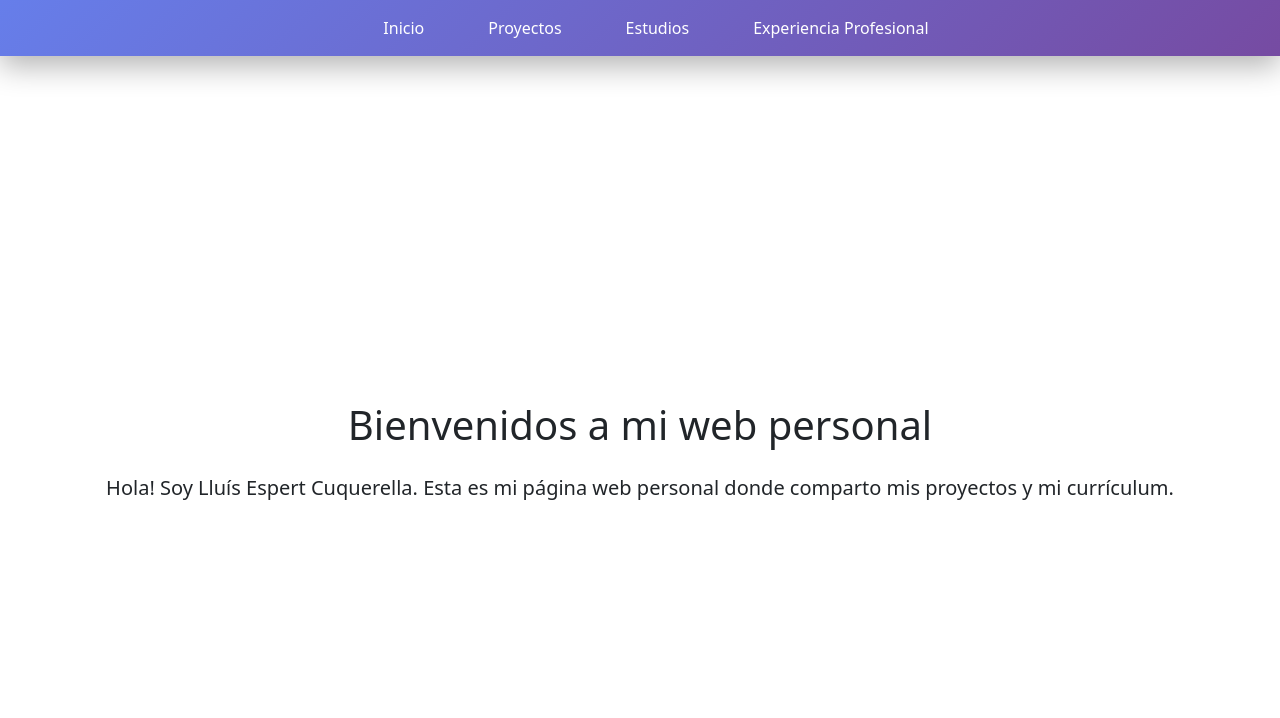
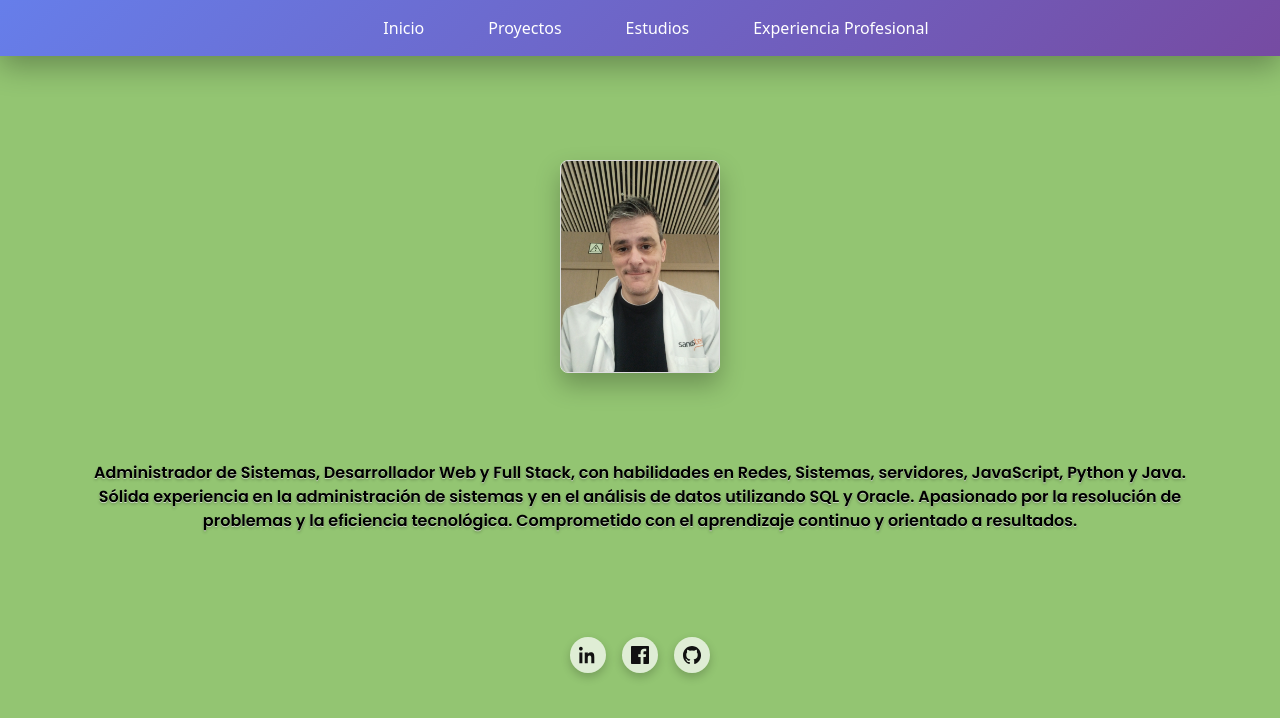
Before and after one commit to lluisespert/web, a React (Vite) app: page / in a window 1280 px wide. Shown: the top 718 px of the page. Built offline with nearby package versions, Linux system fonts and the light colour scheme.

Commit message:
Casi terminada la web

```diff
--- a/index.html
+++ b/index.html
@@ -5,7 +5,7 @@
     <meta name="viewport" content="width=device-width, initial-scale=1.0" />
     <title>Lluís Espert Cuquerella</title>
   </head>
-  <body>
+  <body class="home-screen">
     <div id="root"></div>
     <script type="module" src="/src/renders/main.jsx"></script>
   </body>
--- a/src/components/Navbar.jsx
+++ b/src/components/Navbar.jsx
@@ -1,10 +1,22 @@
 import React from 'react';
 import { Link } from 'react-router-dom';
-import '../estilos/estilos.css'; // Archivo CSS para estilos 3D
+import '../estilos/estilos.css';
 
 function Navbar() {
   return (
-    <nav className="navbar-3d">
+    <nav
+      className="navbar-3d"
+      style={{
+        position: "fixed",
+        top: 0,
+        left: 0,
+        right: 0,
+        width: "100%",
+        zIndex: 1000,
+        background: "linear-gradient(135deg, #667eea 0%, #764ba2 100%)",
+        boxShadow: "0 10px 30px rgba(0, 0, 0, 0.3)",
+      }}
+    >
       <div className="navbar-container">
         <ul className="navbar-menu">
           <li className="navbar-item">
--- a/src/estilos/estilos.css
+++ b/src/estilos/estilos.css
@@ -1,8 +1,11 @@
+@import url("https://fonts.googleapis.com/css2?family=Poppins:wght@400;600&display=swap");
+
 #root {
   max-width: 1280px;
   margin: 0 auto;
   padding: 2rem;
   text-align: center;
+  min-height: 100vh;
 }
 
 .logo {
@@ -40,6 +43,66 @@
 .read-the-docs {
   color: #888;
 }
+
+.home-screen {
+  min-height: 100vh;
+  width: 100%;
+  background-color: #93C572;
+  display: flex;
+  align-items: flex-start;
+}
+
+.home-portrait {
+  width: 160px;
+  height: auto;
+  display: block;
+  max-width: 100%;
+  border-radius: 8px;
+  border: 1px solid #ddd;
+  box-shadow: 0 12px 24px rgba(0, 0, 0, 0.25),
+    inset 0 2px 4px rgba(255, 255, 255, 0.5);
+}
+
+.home-description {
+  color: #000;
+  margin-top: 1.15rem;
+  font-family: "Poppins", "Segoe UI", Tahoma, sans-serif;
+  font-weight: 600;
+  text-shadow: 0 1px 0 rgba(255, 255, 255, 0.6),
+    0 2px 3px rgba(0, 0, 0, 0.25);
+}
+
+.social-icons {
+  display: flex;
+  justify-content: center;
+  gap: 16px;
+  margin-top: 1rem;
+}
+
+.social-link {
+  width: 36px;
+  height: 36px;
+  display: inline-flex;
+  align-items: center;
+  justify-content: center;
+  color: #111;
+  background: rgba(255, 255, 255, 0.7);
+  border-radius: 50%;
+  box-shadow: 0 4px 10px rgba(0, 0, 0, 0.2);
+  transition: transform 0.2s ease, box-shadow 0.2s ease;
+  text-decoration: none;
+}
+
+.social-link:hover {
+  transform: translateY(-2px);
+  box-shadow: 0 6px 14px rgba(0, 0, 0, 0.25);
+}
+
+.social-link svg {
+  width: 18px;
+  height: 18px;
+  fill: currentColor;
+}
 :root {
   font-family: system-ui, Avenir, Helvetica, Arial, sans-serif;
   line-height: 1.5;
@@ -66,10 +129,10 @@ a:hover {
 
 body {
   margin: 0;
-  display: flex;
-  place-items: center;
+  display: block;
   min-width: 320px;
   min-height: 100vh;
+  background-color: #f7c873;
 }
 
 h1 {
--- a/src/pages/Home.jsx
+++ b/src/pages/Home.jsx
@@ -1,19 +1,62 @@
 import React from "react";
-import { useNavigate } from "react-router-dom";
 import "bootstrap/dist/css/bootstrap.min.css";
 import "../estilos/estilos.css";
+import lluisImg from "../img/lluis.jpeg";
 
-function Home() {
-  const navigate = useNavigate();
-
+export default function Home() {
   return (
-    <div className="container text-center mt-5">
-      <h1 className="mb-4">Bienvenidos a mi web personal</h1>
-      <p className="lead mb-4">
-        Hola! Soy Lluís Espert Cuquerella. Esta es mi página web personal donde comparto mis proyectos y mi currículum.
-      </p>
+    <div className="home-screen">
+      <div className="container text-center py-5">
+        <div className="d-flex justify-content-center">
+          <img
+            src={lluisImg}
+            alt="Lluís Espert Cuquerella"
+            className="home-portrait"
+            style={{ width: "160px", height: "auto" }}
+          />
+        </div>
+        <br></br>
+        <br></br>
+        <br></br>
+        <p className="mt-3 home-description">
+          Administrador de Sistemas, Desarrollador Web y Full Stack, con habilidades en Redes, Sistemas, servidores, JavaScript, Python y Java. Sólida experiencia en la administración de sistemas y en el análisis de datos utilizando SQL y Oracle. Apasionado por la resolución de problemas y la eficiencia tecnológica. Comprometido con el aprendizaje continuo y orientado a resultados.
+        </p>
+        <br></br>
+        <br></br>
+        <br></br>
+        <div className="social-icons">
+          <a
+            href="https://www.linkedin.com/in/lluis-espert-cuquerella/"
+            className="social-link"
+            aria-label="LinkedIn"
+            title="LinkedIn"
+          >
+            <svg viewBox="0 0 24 24" aria-hidden="true" focusable="false">
+              <path d="M4.98 3.5C4.98 4.88 3.88 6 2.5 6S0 4.88 0 3.5 1.12 1 2.5 1 4.98 2.12 4.98 3.5zM0.5 8.5h4V23h-4V8.5zm7.5 0h3.8v2h.05c.53-1 1.83-2.05 3.77-2.05 4.03 0 4.78 2.65 4.78 6.1V23h-4v-6.6c0-1.58-.03-3.62-2.2-3.62-2.2 0-2.54 1.72-2.54 3.5V23h-4V8.5z" />
+            </svg>
+          </a>
+          <a
+            href="https://www.facebook.com/lluis.espertcuquerella"
+            className="social-link"
+            aria-label="Facebook"
+            title="Facebook"
+          >
+            <svg viewBox="0 0 24 24" aria-hidden="true" focusable="false">
+              <path d="M22.67 0H1.33C.6 0 0 .6 0 1.33v21.33C0 23.4.6 24 1.33 24h11.5v-9.29H9.69V11.1h3.14V8.41c0-3.1 1.89-4.79 4.66-4.79 1.33 0 2.47.1 2.8.14v3.25h-1.92c-1.5 0-1.79.71-1.79 1.76v2.3h3.58l-.47 3.62h-3.11V24h6.1C23.4 24 24 23.4 24 22.67V1.33C24 .6 23.4 0 22.67 0z" />
+            </svg>
+          </a>
+          <a
+            href="https://github.com/lluisespert"
+            className="social-link"
+            aria-label="GitHub"
+            title="GitHub"
+          >
+            <svg viewBox="0 0 24 24" aria-hidden="true" focusable="false">
+              <path d="M12 0C5.37 0 0 5.5 0 12.3c0 5.45 3.44 10.07 8.2 11.7.6.1.82-.27.82-.6 0-.3-.01-1.08-.02-2.11-3.34.74-4.04-1.67-4.04-1.67-.55-1.43-1.35-1.81-1.35-1.81-1.1-.77.08-.76.08-.76 1.22.09 1.86 1.29 1.86 1.29 1.08 1.9 2.83 1.35 3.52 1.03.11-.8.42-1.35.76-1.66-2.67-.31-5.47-1.36-5.47-6.04 0-1.33.46-2.42 1.22-3.28-.12-.31-.53-1.57.11-3.28 0 0 1-.33 3.3 1.26a11.2 11.2 0 0 1 6.01 0c2.3-1.59 3.3-1.26 3.3-1.26.64 1.71.23 2.97.11 3.28.76.86 1.22 1.95 1.22 3.28 0 4.69-2.8 5.72-5.48 6.03.43.38.81 1.12.81 2.26 0 1.63-.02 2.94-.02 3.34 0 .33.22.71.82.59C20.56 22.37 24 17.76 24 12.3 24 5.5 18.63 0 12 0z" />
+            </svg>
+          </a>
+        </div>
+      </div>
     </div>
   );
 }
-
-export default Home;
--- a/vite.config.js
+++ b/vite.config.js
@@ -3,6 +3,7 @@ import react from '@vitejs/plugin-react'
 
 // https://vite.dev/config/
 export default defineConfig({
+  base: '/web2/',
   plugins: [react()],
   server: {
     proxy: {
```
Also changed, not shown: src/img/lluis.jpeg (added), 6 other files (tests, documents, lock files or other folders).
